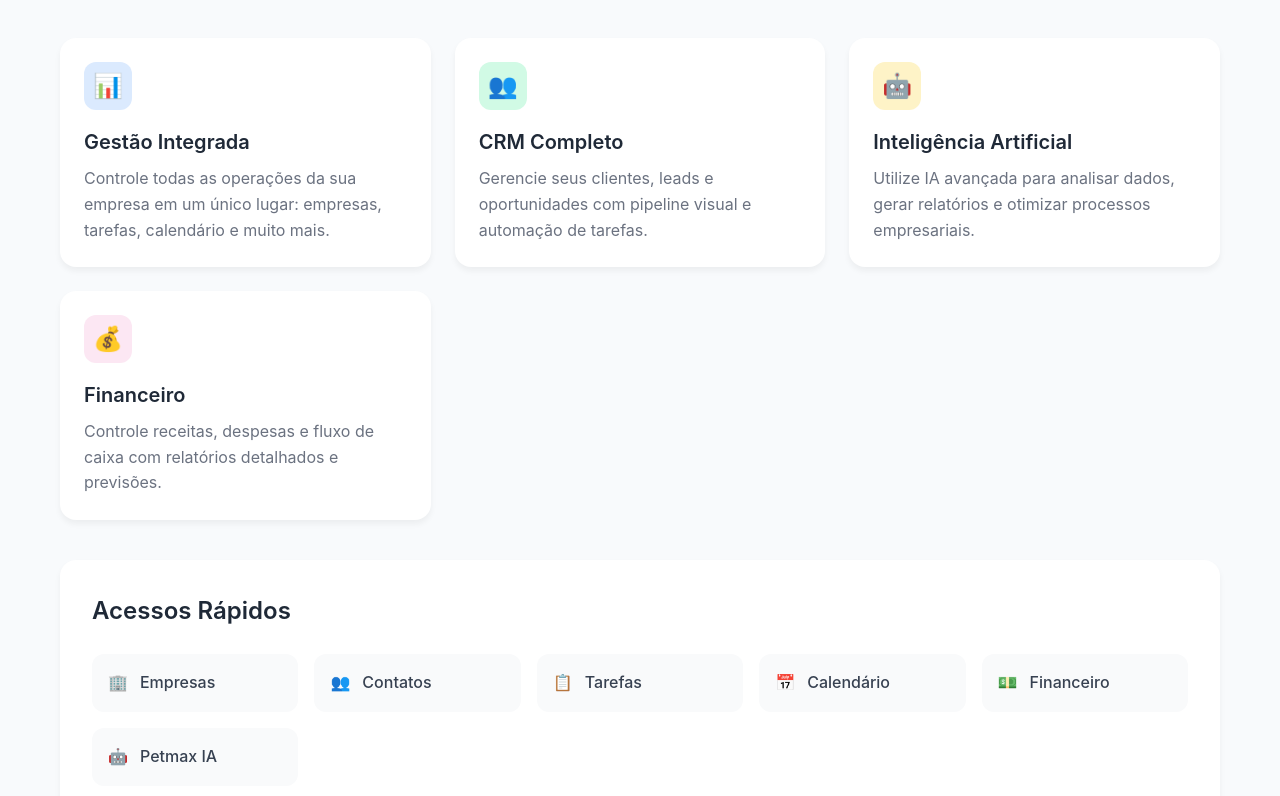
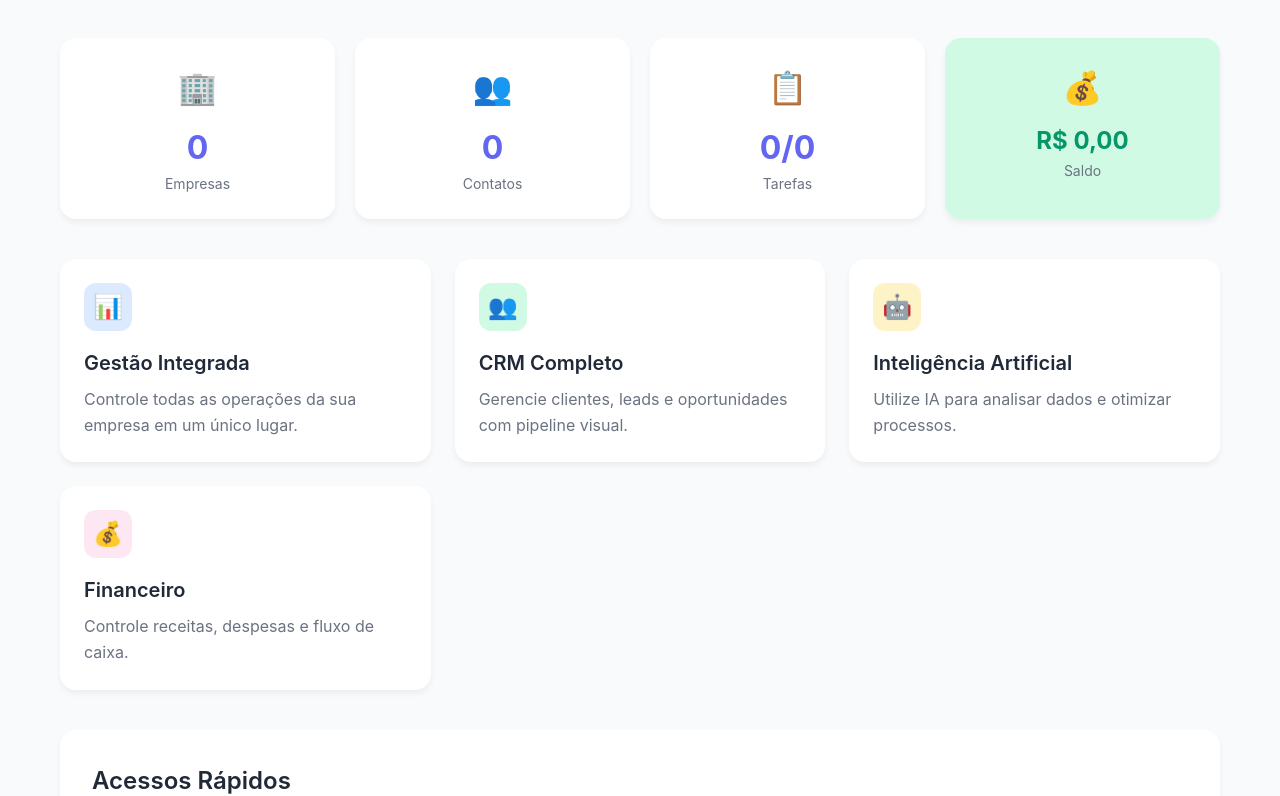
Before and after one commit to Studioneodev/wallstore, a React (Vite) app: page /home in a window 1280 px wide. Shown: the part 347-1143 px from the top of the page. Built offline with nearby package versions, Linux system fonts and the light colour scheme; no server answers; the database is empty.

Commit message:
feat: UserHomePage com dados reais do banco e links funcionais

```diff
--- a/src/pages/UserHomePage.jsx
+++ b/src/pages/UserHomePage.jsx
@@ -1,12 +1,65 @@
+import { useState, useEffect } from 'react'
 import { useAuth } from '../context/AuthContext'
 import { Link } from 'react-router-dom'
+import { supabase } from '../services/supabaseClient'
 
 export default function UserHomePage() {
   const { user, signOut, isAdmin } = useAuth()
+  const [stats, setStats] = useState({
+    companies: 0,
+    contacts: 0,
+    tasks: 0,
+    tarefasConcluidas: 0,
+    receitas: 0,
+    despesas: 0,
+    saldo: 0
+  })
+  const [loading, setLoading] = useState(true)
+
+  useEffect(() => {
+    fetchStats()
+  }, [])
+
+  const fetchStats = async () => {
+    try {
+      const [companies, contacts, tasks, receitas, despesas] = await Promise.all([
+        supabase.from('companies').select('id', { count: 'exact', head: true }),
+        supabase.from('contacts').select('id', { count: 'exact', head: true }),
+        supabase.from('tasks').select('id, status'),
+        supabase.from('receitas').select('amount, received'),
+        supabase.from('despesas').select('amount, paid')
+      ])
+
+      const tarefasConcluidas = tasks.data?.filter(t => t.status === 'concluida').length || 0
+      const totalReceitas = receitas.data?.filter(r => r.received).reduce((sum, r) => sum + parseFloat(r.amount || 0), 0) || 0
+      const totalDespesas = despesas.data?.filter(d => d.paid).reduce((sum, d) => sum + parseFloat(d.amount || 0), 0) || 0
+
+      setStats({
+        companies: companies.count || 0,
+        contacts: contacts.count || 0,
+        tasks: tasks.data?.length || 0,
+        tarefasConcluidas,
+        receitas: totalReceitas,
+        despesas: totalDespesas,
+        saldo: totalReceitas - totalDespesas
+      })
+    } catch (err) {
+      console.error('Erro ao buscar stats:', err)
+    } finally {
+      setLoading(false)
+    }
+  }
+
+  const formatCurrency = (value) => {
+    return new Intl.NumberFormat('pt-BR', {
+      style: 'currency',
+      currency: 'BRL'
+    }).format(value || 0)
+  }
 
   return (
     <div style={{ minHeight: '100vh', backgroundColor: '#f8fafc' }}>
-      {/* Header do usuário logado */}
+      {/* Header */}
       <header style={{ backgroundColor: 'white', boxShadow: '0 2px 4px rgba(0,0,0,0.08)', padding: '16px 0' }}>
         <div style={{ maxWidth: '1200px', margin: '0 auto', padding: '0 20px', display: 'flex', justifyContent: 'space-between', alignItems: 'center' }}>
           <div style={{ display: 'flex', alignItems: 'center', gap: '12px' }}>
@@ -32,7 +85,7 @@ export default function UserHomePage() {
       {/* Main Content */}
       <main style={{ maxWidth: '1200px', margin: '0 auto', padding: '40px 20px' }}>
 
-        {/* Banner de boas-vindas */}
+        {/* Banner */}
         <div style={{ background: 'linear-gradient(135deg, #6366f1 0%, #8b5cf6 100%)', borderRadius: '24px', padding: '48px', marginBottom: '40px', color: 'white' }}>
           <h1 style={{ fontSize: '2.5rem', marginBottom: '12px', fontWeight: 'bold' }}>
             Bem-vindo ao Petmax! 🐾
@@ -41,6 +94,32 @@ export default function UserHomePage() {
             Sua plataforma completa de gestão empresarial com ERP, CRM e Inteligência Artificial.
           </p>
         </div>
+
+        {/* Stats Cards */}
+        {!loading && (
+          <div style={{ display: 'grid', gridTemplateColumns: 'repeat(auto-fit, minmax(200px, 1fr))', gap: '20px', marginBottom: '40px' }}>
+          <div style={{ backgroundColor: 'white', borderRadius: '16px', padding: '24px', boxShadow: '0 4px 6px rgba(0,0,0,0.05)', textAlign: 'center' }}>
+            <div style={{ fontSize: '2rem', marginBottom: '8px' }}>🏢</div>
+            <div style={{ fontSize: '2rem', fontWeight: 'bold', color: '#6366f1' }}>{stats.companies}</div>
+            <div style={{ color: '#6b7280', fontSize: '0.875rem' }}>Empresas</div>
+          </div>
+          <div style={{ backgroundColor: 'white', borderRadius: '16px', padding: '24px', boxShadow: '0 4px 6px rgba(0,0,0,0.05)', textAlign: 'center' }}>
+            <div style={{ fontSize: '2rem', marginBottom: '8px' }}>👥</div>
+            <div style={{ fontSize: '2rem', fontWeight: 'bold', color: '#6366f1' }}>{stats.contacts}</div>
+            <div style={{ color: '#6b7280', fontSize: '0.875rem' }}>Contatos</div>
+          </div>
+          <div style={{ backgroundColor: 'white', borderRadius: '16px', padding: '24px', boxShadow: '0 4px 6px rgba(0,0,0,0.05)', textAlign: 'center' }}>
+            <div style={{ fontSize: '2rem', marginBottom: '8px' }}>📋</div>
+            <div style={{ fontSize: '2rem', fontWeight: 'bold', color: '#6366f1' }}>{stats.tarefasConcluidas}/{stats.tasks}</div>
+            <div style={{ color: '#6b7280', fontSize: '0.875rem' }}>Tarefas</div>
+          </div>
+          <div style={{ backgroundColor: stats.saldo >= 0 ? '#d1fae5' : '#fee2e2', borderRadius: '16px', padding: '24px', boxShadow: '0 4px 6px rgba(0,0,0,0.05)', textAlign: 'center' }}>
+            <div style={{ fontSize: '2rem', marginBottom: '8px' }}>💰</div>
+            <div style={{ fontSize: '1.5rem', fontWeight: 'bold', color: stats.saldo >= 0 ? '#059669' : '#dc2626' }}>{formatCurrency(stats.saldo)}</div>
+            <div style={{ color: '#6b7280', fontSize: '0.875rem' }}>Saldo</div>
+          </div>
+        </div>
+        )}
 
         {/* Cards de funcionalidades */}
         <div style={{ display: 'grid', gridTemplateColumns: 'repeat(auto-fit, minmax(280px, 1fr))', gap: '24px', marginBottom: '40px' }}>
@@ -52,7 +131,7 @@ export default function UserHomePage() {
             </div>
             <h3 style={{ fontSize: '1.25rem', fontWeight: '600', marginBottom: '8px', color: '#1f2937' }}>Gestão Integrada</h3>
             <p style={{ color: '#6b7280', lineHeight: '1.6' }}>
-              Controle todas as operações da sua empresa em um único lugar: empresas, tarefas, calendário e muito mais.
+              Controle todas as operações da sua empresa em um único lugar.
             </p>
           </div>
 
@@ -63,7 +142,7 @@ export default function UserHomePage() {
             </div>
             <h3 style={{ fontSize: '1.25rem', fontWeight: '600', marginBottom: '8px', color: '#1f2937' }}>CRM Completo</h3>
             <p style={{ color: '#6b7280', lineHeight: '1.6' }}>
-              Gerencie seus clientes, leads e oportunidades com pipeline visual e automação de tarefas.
+              Gerencie clientes, leads e oportunidades com pipeline visual.
             </p>
           </div>
 
@@ -74,7 +153,7 @@ export default function UserHomePage() {
             </div>
             <h3 style={{ fontSize: '1.25rem', fontWeight: '600', marginBottom: '8px', color: '#1f2937' }}>Inteligência Artificial</h3>
             <p style={{ color: '#6b7280', lineHeight: '1.6' }}>
-              Utilize IA avançada para analisar dados, gerar relatórios e otimizar processos empresariais.
+              Utilize IA para analisar dados e otimizar processos.
             </p>
           </div>
 
@@ -85,7 +164,7 @@ export default function UserHomePage() {
             </div>
             <h3 style={{ fontSize: '1.25rem', fontWeight: '600', marginBottom: '8px', color: '#1f2937' }}>Financeiro</h3>
             <p style={{ color: '#6b7280', lineHeight: '1.6' }}>
-              Controle receitas, despesas e fluxo de caixa com relatórios detalhados e previsões.
+              Controle receitas, despesas e fluxo de caixa.
             </p>
           </div>
         </div>
@@ -95,29 +174,29 @@ export default function UserHomePage() {
           <h2 style={{ fontSize: '1.5rem', fontWeight: '600', marginBottom: '24px', color: '#1f2937' }}>
             Acessos Rápidos
           </h2>
-          <div style={{ display: 'grid', gridTemplateColumns: 'repeat(auto-fit, minmax(200px, 1fr))', gap: '16px' }}>
-            <Link to="/login" style={{ display: 'flex', alignItems: 'center', gap: '12px', padding: '16px', backgroundColor: '#f9fafb', borderRadius: '12px', textDecoration: 'none', color: '#374151' }}>
-              <span>🏢</span>
+          <div style={{ display: 'grid', gridTemplateColumns: 'repeat(auto-fit, minmax(180px, 1fr))', gap: '16px' }}>
+            <Link to={isAdmin ? "/admin/empresas" : "#"} style={{ display: 'flex', alignItems: 'center', gap: '12px', padding: '16px', backgroundColor: '#f9fafb', borderRadius: '12px', textDecoration: 'none', color: '#374151', flexDirection: 'column', textAlign: 'center' }}>
+              <span style={{ fontSize: '1.5rem' }}>🏢</span>
               <span style={{ fontWeight: '500' }}>Empresas</span>
             </Link>
-            <Link to="/login" style={{ display: 'flex', alignItems: 'center', gap: '12px', padding: '16px', backgroundColor: '#f9fafb', borderRadius: '12px', textDecoration: 'none', color: '#374151' }}>
-              <span>👥</span>
+            <Link to={isAdmin ? "/admin/contatos" : "#"} style={{ display: 'flex', alignItems: 'center', gap: '12px', padding: '16px', backgroundColor: '#f9fafb', borderRadius: '12px', textDecoration: 'none', color: '#374151', flexDirection: 'column', textAlign: 'center' }}>
+              <span style={{ fontSize: '1.5rem' }}>👥</span>
               <span style={{ fontWeight: '500' }}>Contatos</span>
             </Link>
-            <Link to="/login" style={{ display: 'flex', alignItems: 'center', gap: '12px', padding: '16px', backgroundColor: '#f9fafb', borderRadius: '12px', textDecoration: 'none', color: '#374151' }}>
-              <span>📋</span>
+            <Link to={isAdmin ? "/admin/tarefas" : "#"} style={{ display: 'flex', alignItems: 'center', gap: '12px', padding: '16px', backgroundColor: '#f9fafb', borderRadius: '12px', textDecoration: 'none', color: '#374151', flexDirection: 'column', textAlign: 'center' }}>
+              <span style={{ fontSize: '1.5rem' }}>📋</span>
               <span style={{ fontWeight: '500' }}>Tarefas</span>
             </Link>
-            <Link to="/login" style={{ display: 'flex', alignItems: 'center', gap: '12px', padding: '16px', backgroundColor: '#f9fafb', borderRadius: '12px', textDecoration: 'none', color: '#374151' }}>
-              <span>📅</span>
+            <Link to={isAdmin ? "/admin/calendario" : "#"} style={{ display: 'flex', alignItems: 'center', gap: '12px', padding: '16px', backgroundColor: '#f9fafb', borderRadius: '12px', textDecoration: 'none', color: '#374151', flexDirection: 'column', textAlign: 'center' }}>
+              <span style={{ fontSize: '1.5rem' }}>📅</span>
               <span style={{ fontWeight: '500' }}>Calendário</span>
             </Link>
-            <Link to="/login" style={{ display: 'flex', alignItems: 'center', gap: '12px', padding: '16px', backgroundColor: '#f9fafb', borderRadius: '12px', textDecoration: 'none', color: '#374151' }}>
-              <span>💵</span>
+            <Link to={isAdmin ? "/admin/financeiro" : "#"} style={{ display: 'flex', alignItems: 'center', gap: '12px', padding: '16px', backgroundColor: '#f9fafb', borderRadius: '12px', textDecoration: 'none', color: '#374151', flexDirection: 'column', textAlign: 'center' }}>
+              <span style={{ fontSize: '1.5rem' }}>💵</span>
               <span style={{ fontWeight: '500' }}>Financeiro</span>
             </Link>
-            <Link to="/login" style={{ display: 'flex', alignItems: 'center', gap: '12px', padding: '16px', backgroundColor: '#f9fafb', borderRadius: '12px', textDecoration: 'none', color: '#374151' }}>
-              <span>🤖</span>
+            <Link to={isAdmin ? "/admin/petmax-ia" : "#"} style={{ display: 'flex', alignItems: 'center', gap: '12px', padding: '16px', backgroundColor: '#f9fafb', borderRadius: '12px', textDecoration: 'none', color: '#374151', flexDirection: 'column', textAlign: 'center' }}>
+              <span style={{ fontSize: '1.5rem' }}>🤖</span>
               <span style={{ fontWeight: '500' }}>Petmax IA</span>
             </Link>
           </div>
```
